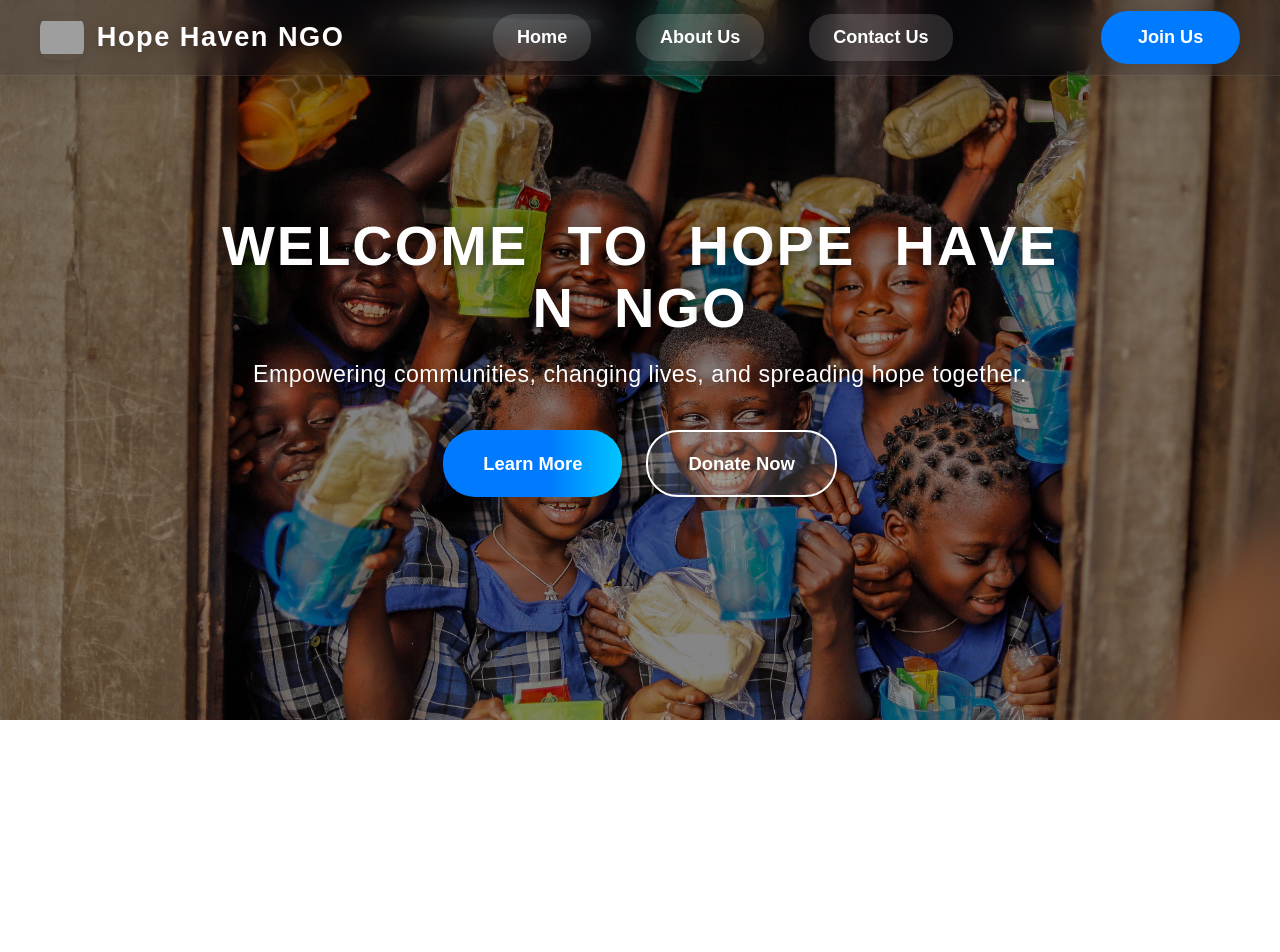
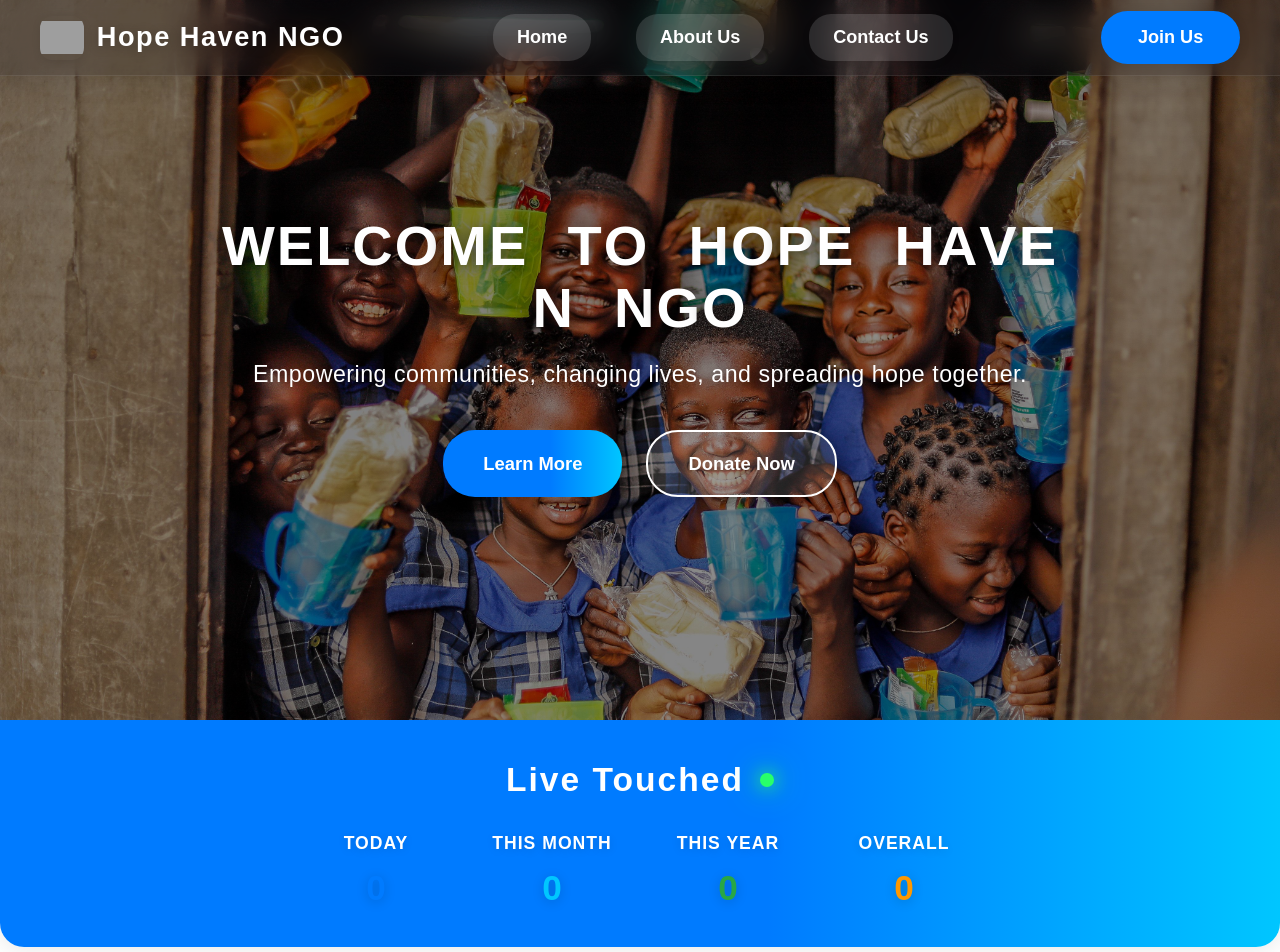
Before and after one commit to lala-tech-nig/hopehavenngo, a Next.js app: page / in a window 1280 px wide. Shown: the top 952 px of the page. Before the commit the page ends 800 px from the top, so only its background shows below. Built offline with nearby package versions, Linux system fonts and the light colour scheme; grey boxes are pictures that could not be loaded.

Commit message:
Counter first push

```diff
--- a/app/components/Counter.jsx
+++ b/app/components/Counter.jsx
@@ -0,0 +1,160 @@
+'use client';
+
+import React, { useEffect, useRef, useState } from 'react';
+
+const countersData = [
+  { label: "TODAY", target: 128, color: "#007bff" },
+  { label: "THIS MONTH", target: 3120, color: "#00c6ff" },
+  { label: "THIS YEAR", target: 18400, color: "#28a745" },
+  { label: "OVERALL", target: 102340, color: "#ff9800" }
+];
+
+function useCountUp(target, duration = 2000) {
+  const [count, setCount] = useState(0);
+  const raf = useRef();
+
+  useEffect(() => {
+    let start = null;
+    function animate(ts) {
+      if (!start) start = ts;
+      const progress = Math.min((ts - start) / duration, 1);
+      setCount(Math.floor(progress * target));
+      if (progress < 1) {
+        raf.current = requestAnimationFrame(animate);
+      } else {
+        setCount(target);
+      }
+    }
+    raf.current = requestAnimationFrame(animate);
+    return () => cancelAnimationFrame(raf.current);
+  }, [target, duration]);
+
+  return count;
+}
+
+const Counter = () => {
+  const counts = countersData.map(item => useCountUp(item.target, 1800 + Math.random() * 800));
+
+  return (
+    <div className="counter-bar">
+      <div className="counter-title">
+        <span>Live Touched</span>
+        <span className="counter-dot" />
+      </div>
+      <div className="counter-list">
+        {countersData.map((item, idx) => (
+          <div className="counter-item" key={item.label}>
+            <span className="counter-label">{item.label}</span>
+            <span className="counter-number" style={{ color: item.color }}>
+              {counts[idx].toLocaleString()}
+            </span>
+          </div>
+        ))}
+      </div>
+      <style>{`
+        .counter-bar {
+          width: 100vw;
+          max-width: 100vw;
+          background: linear-gradient(90deg, #007bff 60%, #00c6ff 100%);
+          color: #fff;
+          padding: 2.2rem 0.5rem 1.5rem 0.5rem;
+          box-shadow: 0 2px 24px rgba(0,0,0,0.10);
+          border-bottom-left-radius: 24px;
+          border-bottom-right-radius: 24px;
+          margin-bottom: 2.5rem;
+        }
+        .counter-title {
+          display: flex;
+          align-items: center;
+          justify-content: center;
+          font-size: 2.1rem;
+          font-weight: 900;
+          letter-spacing: 2px;
+          margin-bottom: 1.5rem;
+          position: relative;
+        }
+        .counter-dot {
+          display: inline-block;
+          width: 14px;
+          height: 14px;
+          background: #28ff6a;
+          border-radius: 50%;
+          margin-left: 1rem;
+          box-shadow: 0 0 12px #28ff6a, 0 0 24px #28ff6a;
+          animation: pulseDot 1.2s infinite;
+        }
+        @keyframes pulseDot {
+          0% { box-shadow: 0 0 12px #28ff6a, 0 0 24px #28ff6a; }
+          50% { box-shadow: 0 0 24px #28ff6a, 0 0 48px #28ff6a; }
+          100% { box-shadow: 0 0 12px #28ff6a, 0 0 24px #28ff6a; }
+        }
+        .counter-list {
+          display: flex;
+          justify-content: center;
+          align-items: flex-end;
+          gap: 3.5rem;
+          flex-wrap: wrap;
+        }
+        .counter-item {
+          display: flex;
+          flex-direction: column;
+          align-items: center;
+          min-width: 120px;
+          margin-bottom: 0.5rem;
+        }
+        .counter-label {
+          font-size: 1.1rem;
+          font-weight: 700;
+          margin-bottom: 0.4rem;
+          letter-spacing: 1px;
+          color: #fff;
+          text-shadow: 0 2px 8px rgba(0,0,0,0.13);
+        }
+        .counter-number {
+          font-size: 2.2rem;
+          font-weight: 900;
+          text-shadow: 0 2px 12px rgba(0,0,0,0.18);
+          transition: color 0.2s;
+        }
+        @media (max-width: 900px) {
+          .counter-title {
+            font-size: 1.3rem;
+          }
+          .counter-list {
+            gap: 1.5rem;
+          }
+          .counter-item {
+            min-width: 90px;
+          }
+          .counter-number {
+            font-size: 1.3rem;
+          }
+        }
+        @media (max-width: 600px) {
+          .counter-bar {
+            padding: 1.2rem 0.2rem 1rem 0.2rem;
+            border-bottom-left-radius: 12px;
+            border-bottom-right-radius: 12px;
+          }
+          .counter-title {
+            font-size: 1.1rem;
+          }
+          .counter-list {
+            gap: 0.7rem;
+          }
+          .counter-item {
+            min-width: 70px;
+          }
+          .counter-label {
+            font-size: 0.95rem;
+          }
+          .counter-number {
+            font-size: 1.1rem;
+          }
+        }
+      `}</style>
+    </div>
+  );
+};
+
+export default Counter;
--- a/app/page.js
+++ b/app/page.js
@@ -3,6 +3,7 @@ import Image from "next/image";
 import Navbar from "./components/Navbar";
 import Hero from "./components/Hero";
 import Needhelp from "./components/Needhelp";
+import Counter from "./components/Counter";
 
 export default function Home() {
   return (
@@ -10,6 +11,7 @@ export default function Home() {
       <Navbar />
       <Hero />
       <Needhelp />
+      <Counter />
 
     </main>
   );
```
